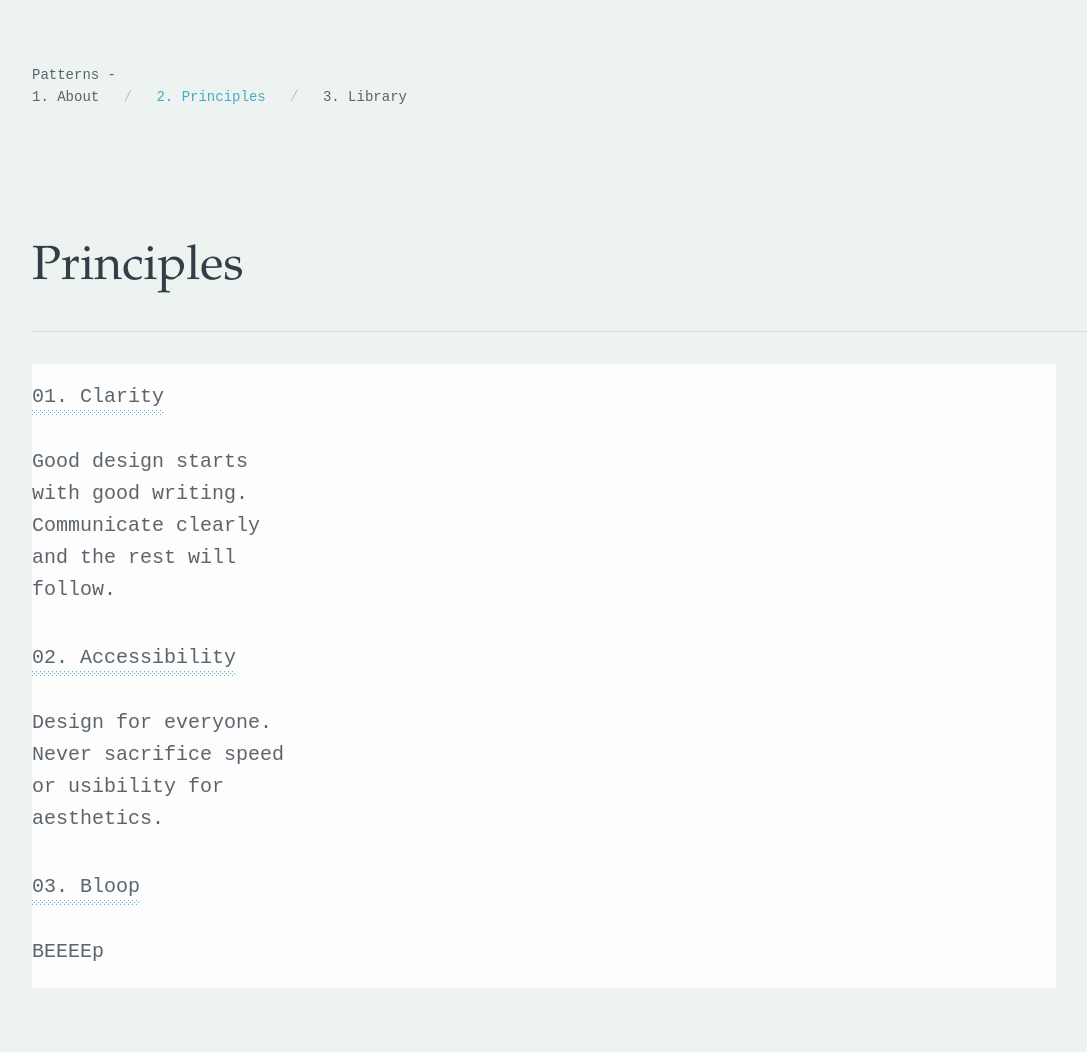
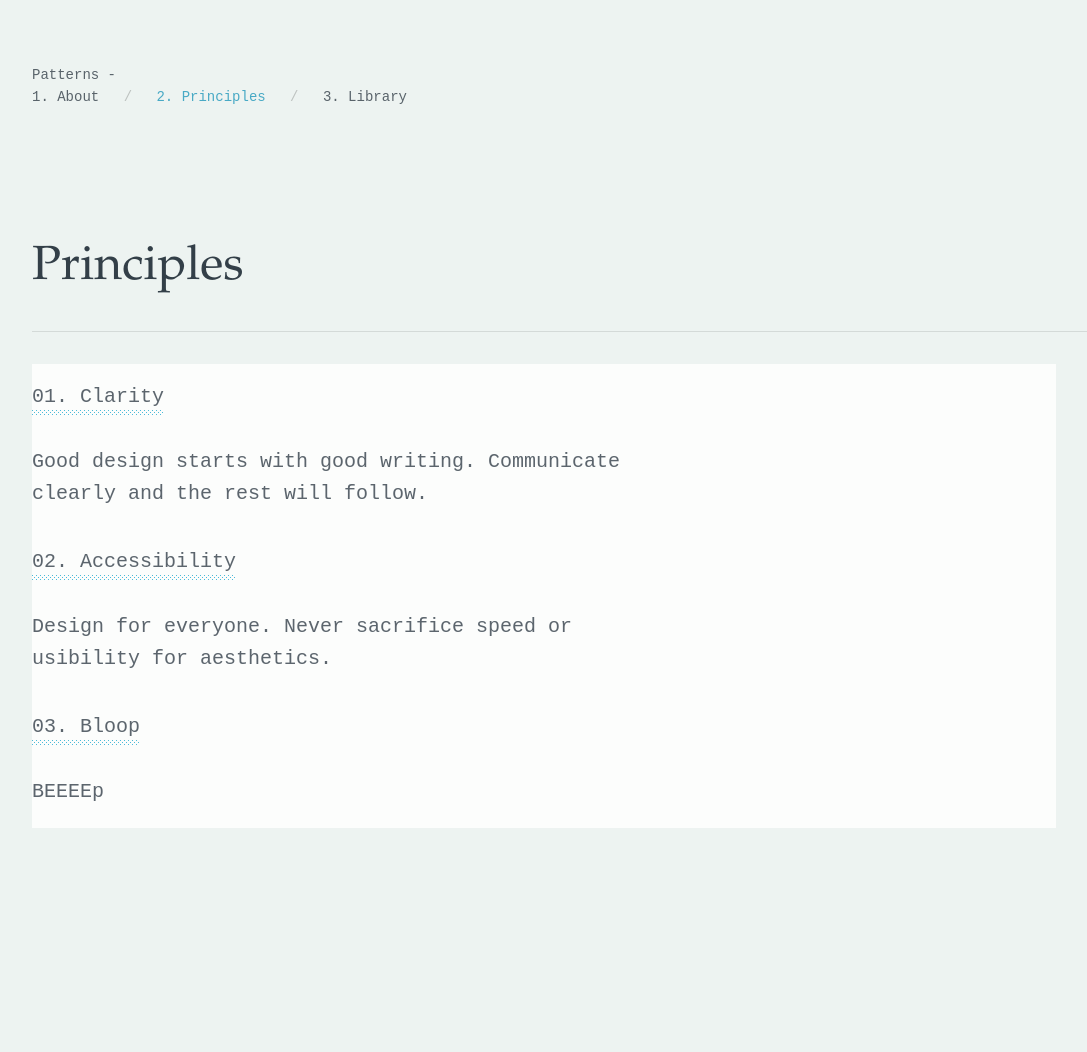
Before and after one commit to wearepatterns/wearepatterns.github.io, a Jekyll site: the page built from principles.markdown, in a window 1280 px wide. Shown: the whole page, without its empty margins (32-1119 px from the left). Built offline with Jekyll 4.4.1, drawn with Linux system fonts in a browser that asks for light colours; after the commit the page ends 900 px from its top, so only the background shows below that.

Commit message:
Update pl.html

```diff
--- a/_layouts/pl.html
+++ b/_layouts/pl.html
@@ -7,7 +7,7 @@ layout: default
     <div class="flex-l bg-white-80 mw8"><!--class="flex mw8"-->
         <div>
         {% for principle in page.principles %}
-        <div class="mt0-ns mw45">
+        <div class="mt0-ns">
             <h2 class="f5 f4-l normal dots">{{ principle.title }}</h2>
             <p class="mt1 mt3-ns measure">{{ principle.body }}</p>
         </div>
```
